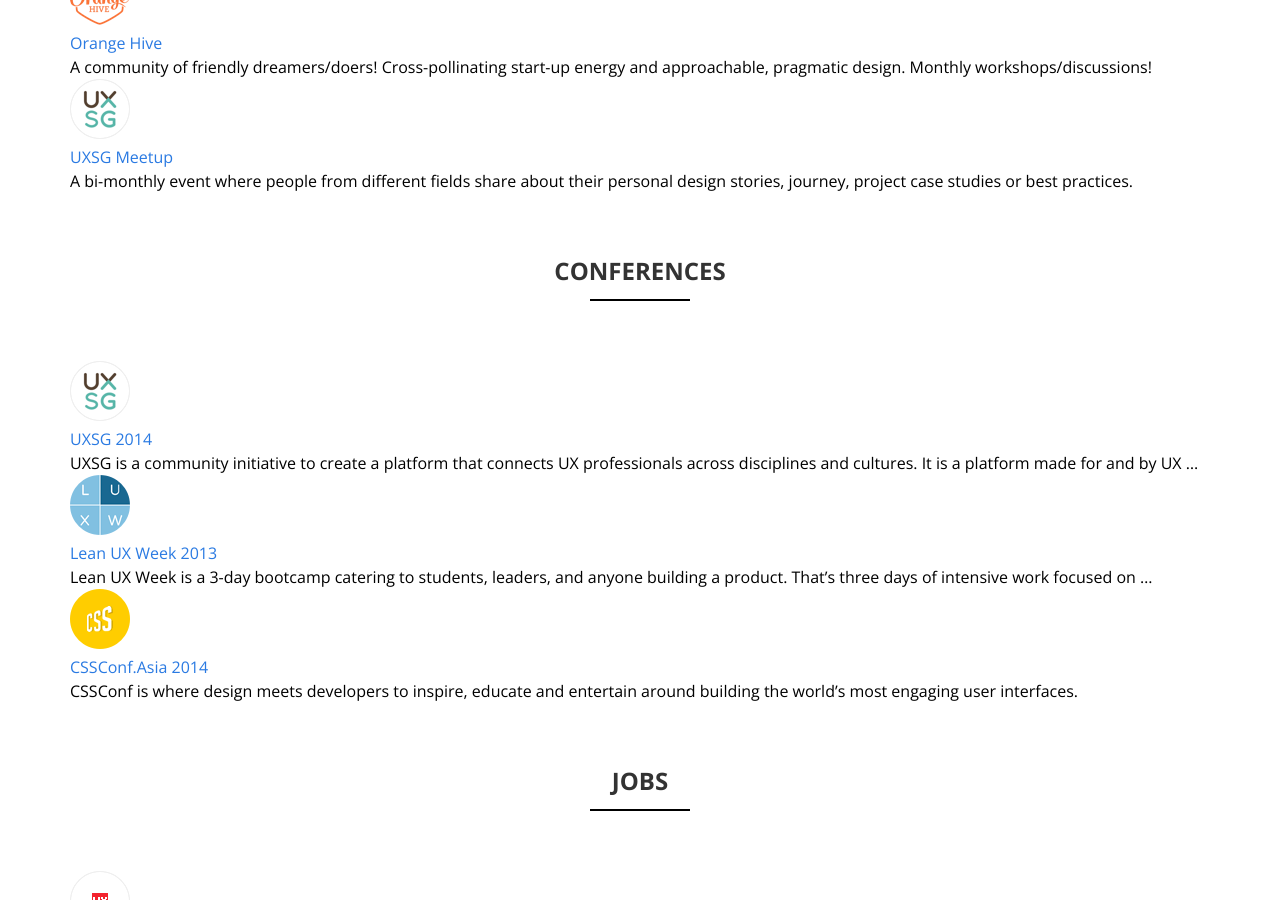
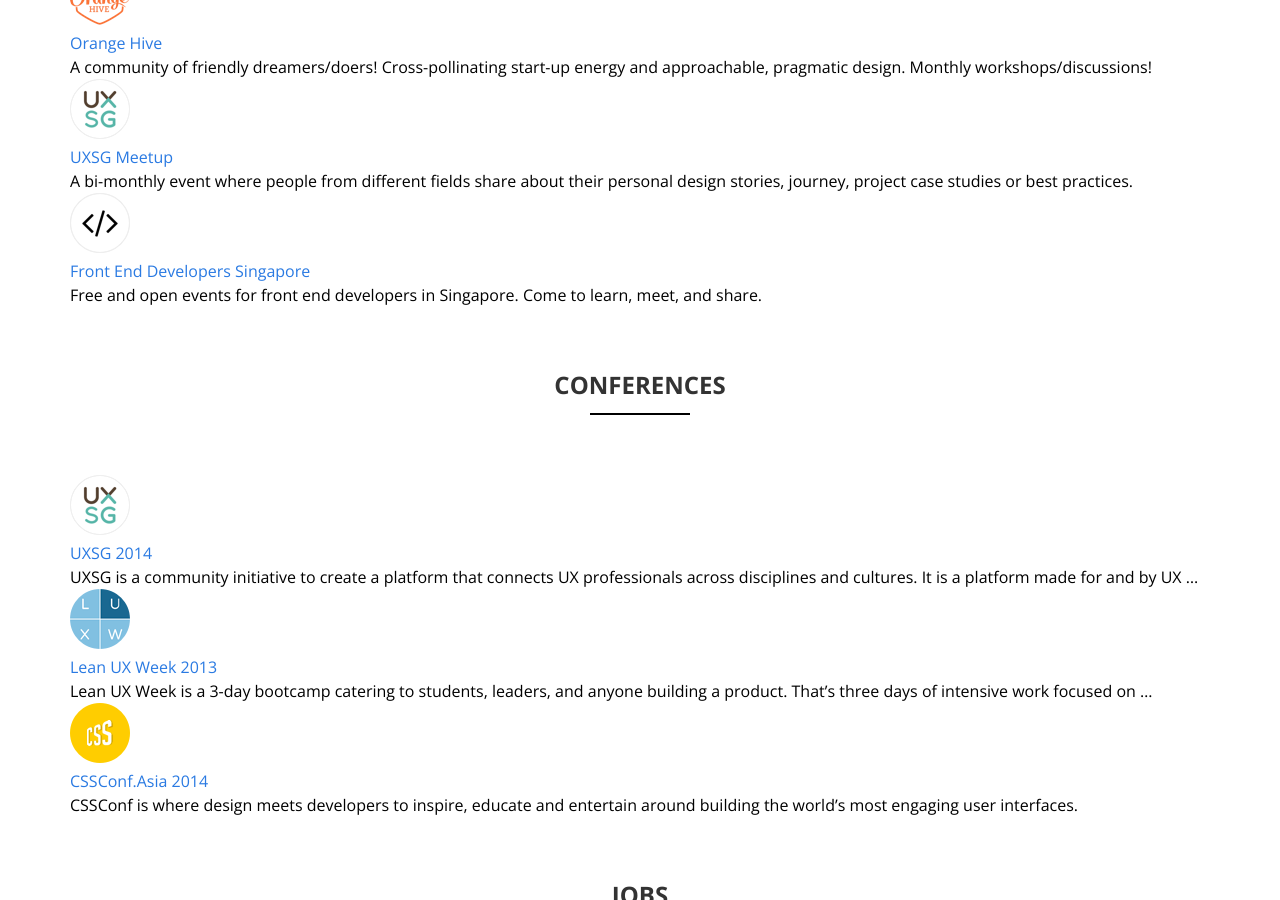
Before and after one commit to interfacesg/interfacesg.github.io, a Jekyll site: the page built from _posts/2014-09-17-welcome-to-jekyll.markdown, in a window 1280 px wide and 900 px high, scrolled down 735 px. Built offline with Jekyll 4.4.1, drawn with Linux system fonts in a browser that asks for light colours; some web fonts are replaced.

```diff
--- a/_posts/2014-09-17-welcome-to-jekyll.markdown
+++ b/_posts/2014-09-17-welcome-to-jekyll.markdown
@@ -31,9 +31,14 @@ date:   2014-09-17 13:09:39
 	A community of friendly dreamers/doers! Cross-pollinating start-up energy and approachable, pragmatic design. Monthly workshops/discussions!
 
 - [![UXSG Meetup](/img/logo-uxsg.png)<br/>
-	UXSG Meetup](http://www.eventbrite.sg/o/uxsg-community-group-3144232632)
+	UXSG Meetup](https://www.facebook.com/groups/uxsingapore/)
 
 	 A bi-monthly event where people from different fields share about their personal design stories, journey, project case studies or best practices.
+
+- [![Front End Developers Singapore](/img/logo-feds.png)<br/>
+	Front End Developers Singapore](http://feds.strikingly.com/)
+
+	 Free and open events for front end developers in Singapore. Come to learn, meet, and share.
 
 ## Conferences
 - [![UXSG 2014](/img/logo-uxsg.png)<br/>
```
Also changed, not shown: img/logo-feds.png (added).
